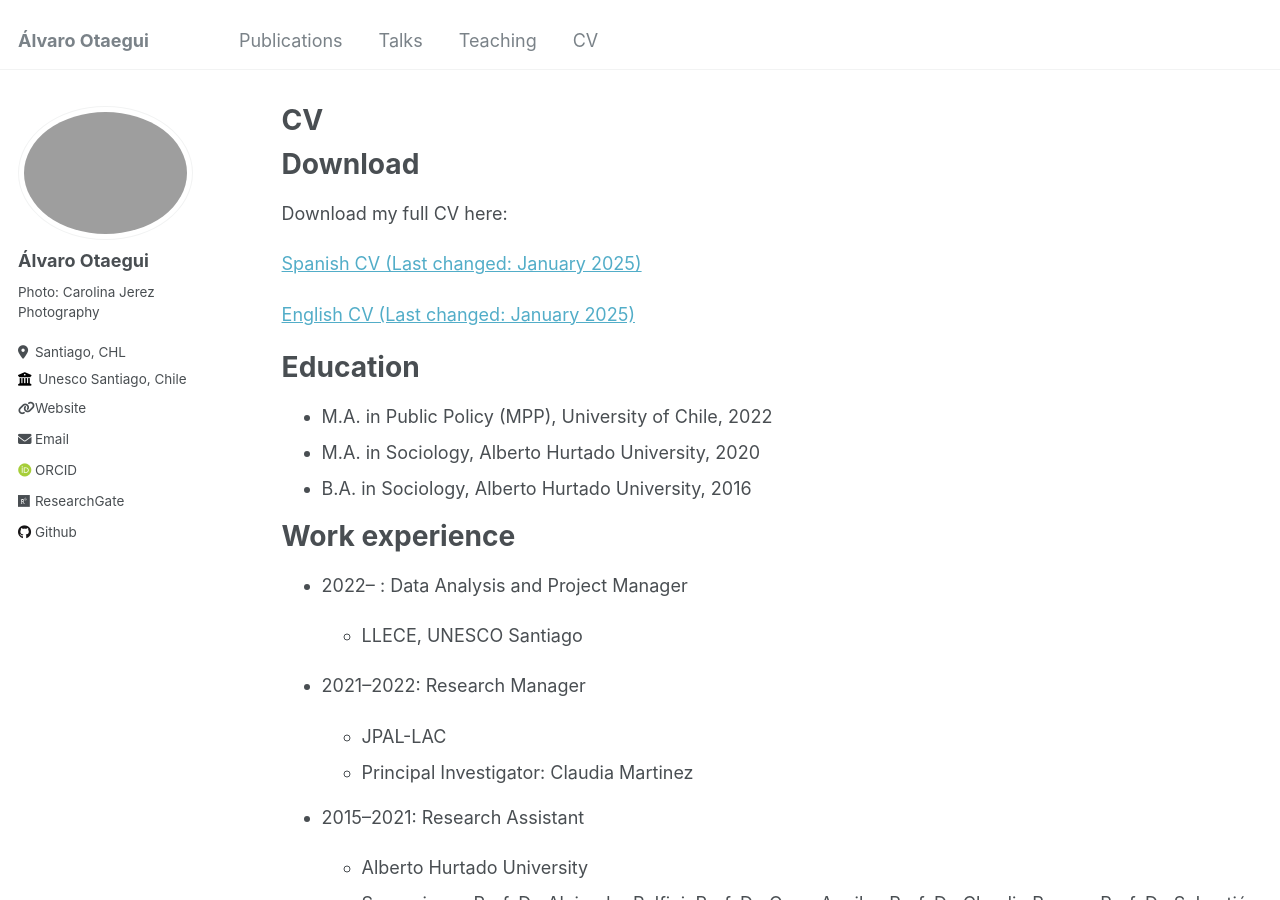
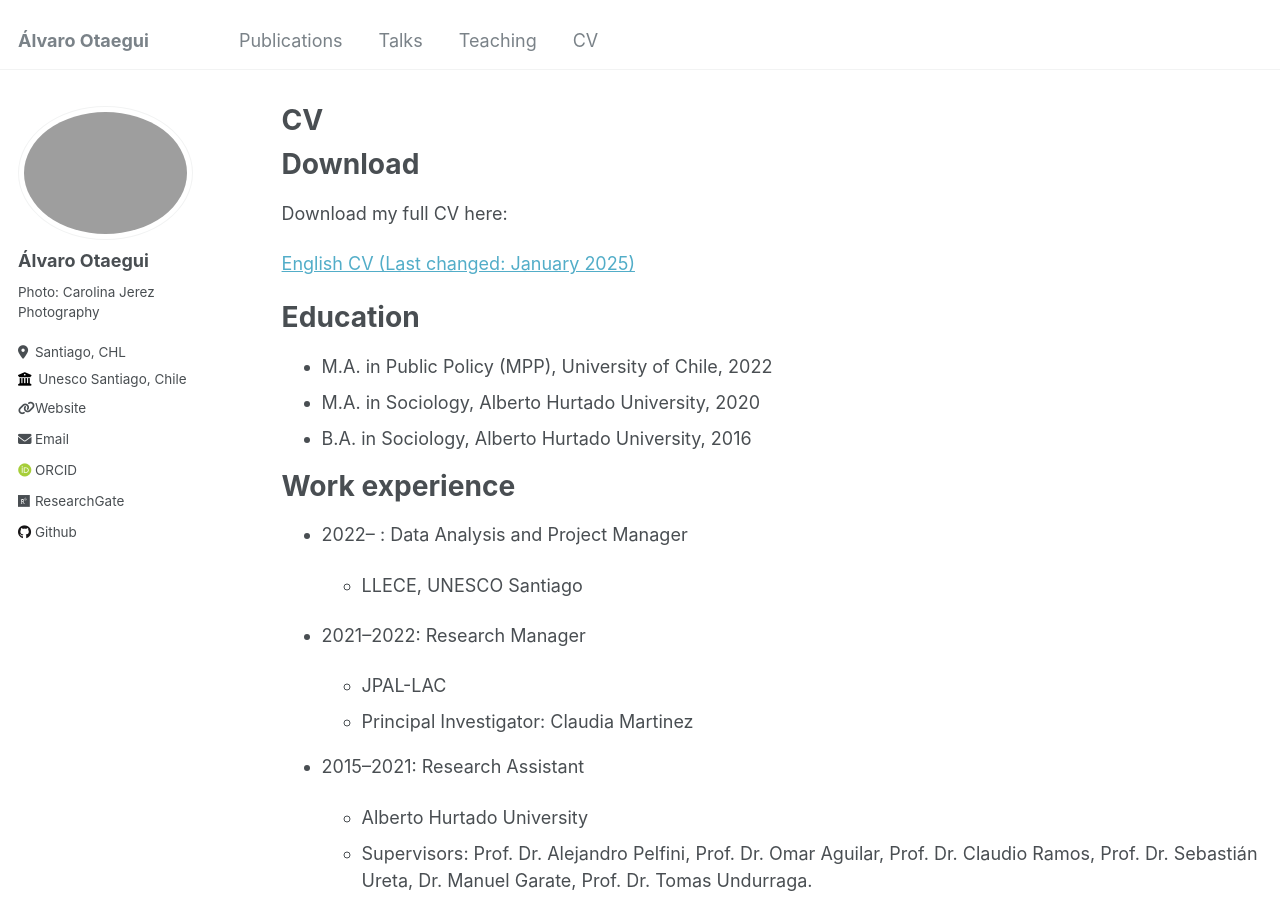
Before and after one commit to aotaeguim/aotaeguim.github.io, a Jekyll site: the page built from _pages/cv.md, in a window 1280 px wide and 900 px high. Built offline with Jekyll 4.4.1, drawn with Linux system fonts in a browser that asks for light colours; some web fonts are replaced.

Commit message:
Update cv.md

```diff
--- a/_pages/cv.md
+++ b/_pages/cv.md
@@ -13,7 +13,7 @@ Download
 ======
 
 Download my full CV here:
-<p><a href = "https://https://aotaeguim.github.io/files/CV_AOtaegui_EN.pdf">Spanish CV (Last changed: January 2025)</a></p>
+<!--- <p><a href = "https://https://aotaeguim.github.io/files/CV_AOtaegui_EN.pdf">Spanish CV (Last changed: January 2025)</a></p> --->
 <p><a href = "https://https://aotaeguim.github.io/files/CV_AOtaegui_EN.pdf">English CV (Last changed: January 2025)</a></p>
 
 
```
